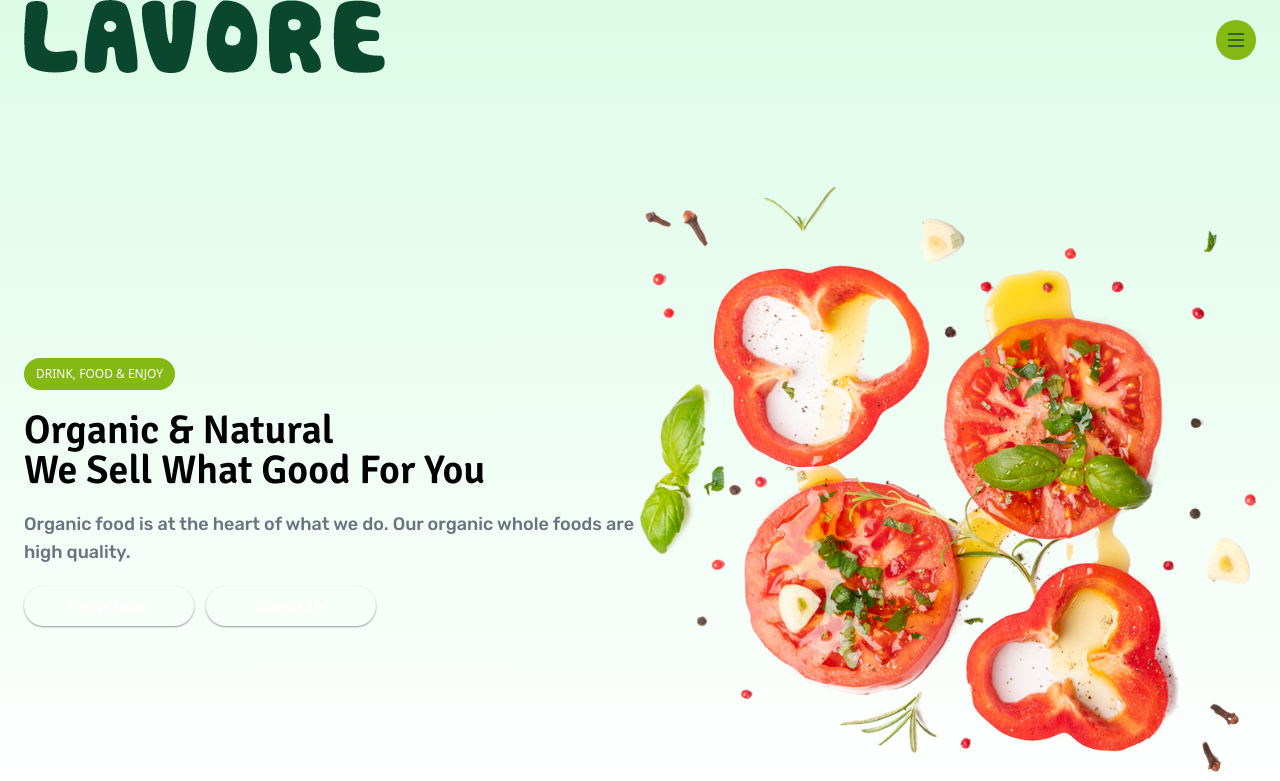
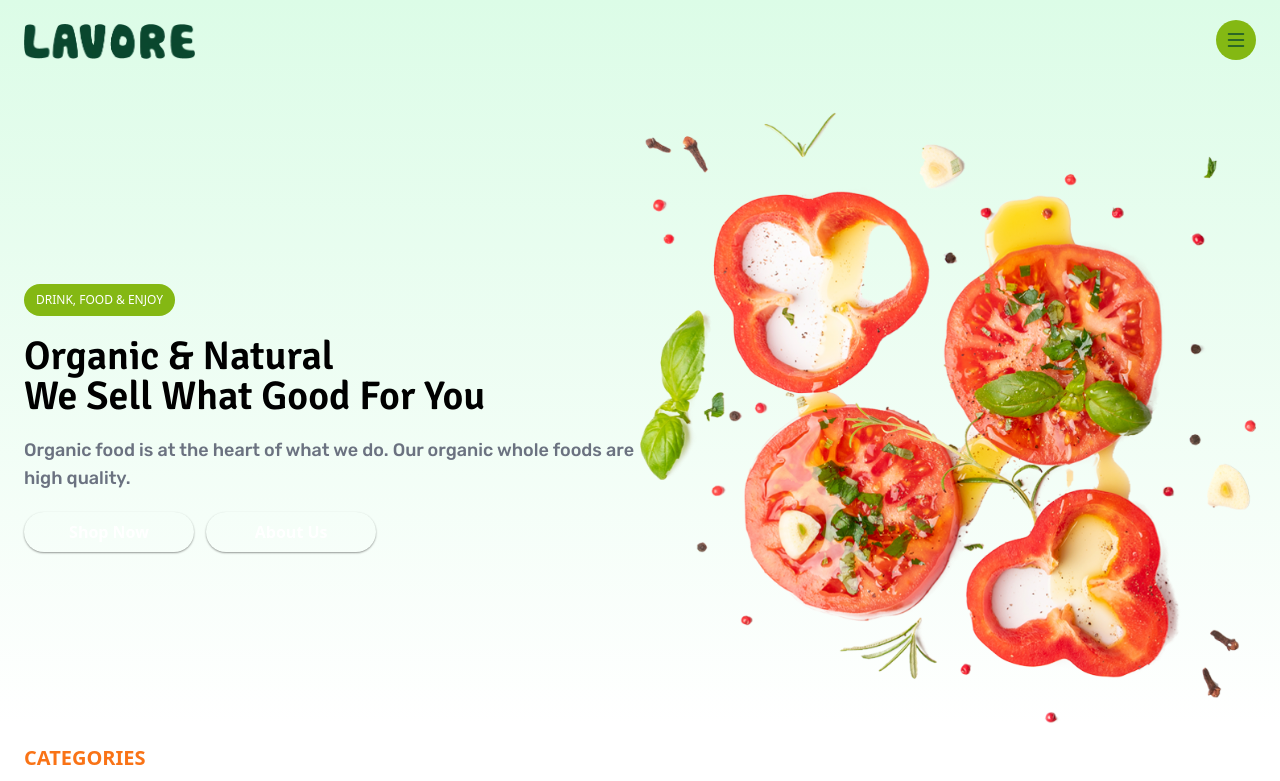
Before and after one commit to datth216/organic-food-store, a website built with Vite: page index.html in a window 1280 px wide. Shown: the top 781 px of the page. Built offline with nearby package versions, Linux system fonts and the light colour scheme; files whose address does not match are found by name.

Commit message:
Update file

```diff
--- a/index.html
+++ b/index.html
@@ -36,7 +36,7 @@
   <header class="header">
     <span class="nav--open"><i class="bi bi-list nav__icon"></i></span>
     <div class="header-container">
-      <a href="index.html" class="w-full h-full object-cover">
+      <a href="index.html" class="header-container__logo">
         <img src="./src/images/logo.png" alt="logo" />
       </a>
       <div class="row">
```
Also changed, not shown: dist/styles/testimonial.css (added).
